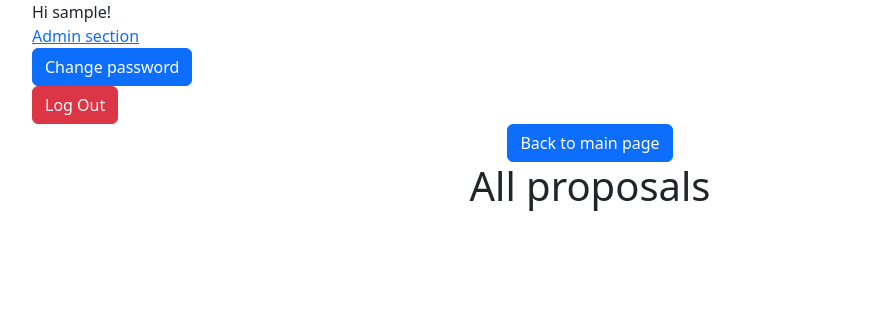
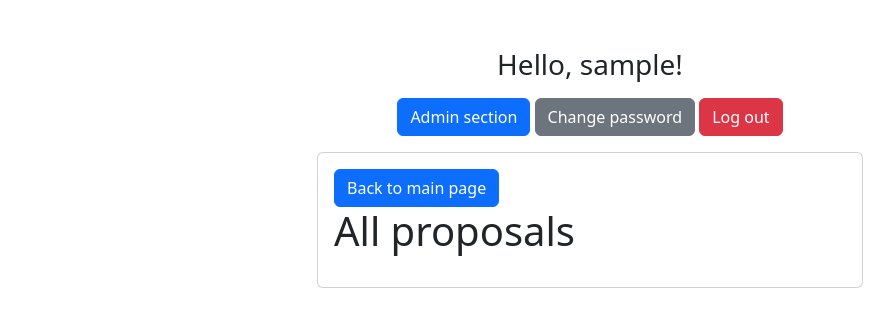
Before and after one commit to tf4482/improvo, a Django app: page /proposals/ in a window 1280 px wide. Shown: the top 335 px of the page, without its empty margins (50-944 px from the left). Run offline with Django 5.2, Linux system fonts and the light colour scheme; the visitor is signed in with stand-in values (Sample User, id 1); data that the repository does not hold is empty; some libraries are stand-ins or nearby versions.

Commit message:
feat: :lipstick: Reworked base.html layout

```diff
--- a/proposals/templates/base.html
+++ b/proposals/templates/base.html
@@ -1,53 +1,49 @@
 <!DOCTYPE html>
 {% load i18n %}
-
-<html>
+<html lang="en">
 
 <head>
-    {% load django_bootstrap5 %} {% bootstrap_css %} {% bootstrap_javascript %}
+    {% load django_bootstrap5 %}
+    {% bootstrap_css %}
+    {% bootstrap_javascript %}
+    <title>{% block title %}{% endblock %}</title>
 </head>
-
-  <title>{% block title %} {% endblock %}</title>
 
 <body>
 
-<div>
-
-  <div class="container">
-
+    <div class="container py-5">
+        <div class="row">
+            <div class="col-md-6 offset-md-3">
                 {% if user.is_authenticated %}
-      Hi {{ user.username }}! <br>
-
+                <div class="text-center mb-3">
+                    <h3> {% trans "Hello" %}, {{ user.username }}!</h3>
+                </div>
+                <div class="text-center mb-3">
                     {% if user.is_superuser or user.is_staff %}
-        <a href="/admin">{% trans "Admin section" %}</a>
+                    <a href="/admin" class="btn btn-primary">{% trans "Admin section" %}</a>
+                    {% endif %}
+                    <a href="{% url 'password_change' %}" class="btn btn-secondary">{% trans "Change password" %}</a>
+                    <form action="{% url 'logout' %}" method="post" class="d-inline">
+                        {% csrf_token %}
+                        <button type="submit" class="btn btn-danger">{% trans "Log out" %}</button>
+                    </form>
+                </div>
                 {% endif %}
 
-      <form action="{% url 'password_change' %}" method="get">
-        {% csrf_token %}
-        <button type="submit" class="btn btn-primary">{% trans "Change password" %}</button>
-      </form>
-
-      <form action="{% url 'logout' %}" method="post">
-        {% csrf_token %}
-        <button type="submit" class="btn btn-danger">{% trans "Log Out" %}</button>
-      </form>
-    {% endif %}
-
-      <div class="cp-5 bg-grey text-grey text-center">
-
+                <div class="card">
+                    <div class="card-body">
                         {% if not request.path == "/" %}
                         <form action="/" method="get">
                             <button type="submit" class="btn btn-primary">{% trans "Back to main page" %}</button>
                         </form>
                         {% endif %}
-
                         {% block content %}{% endblock %}
-
                     </div>
-
                 </div>
-
+            </div>
+        </div>
     </div>
 
 </body>
+
 </html>
```
Lines whose indentation alone changed are shown as unchanged.
